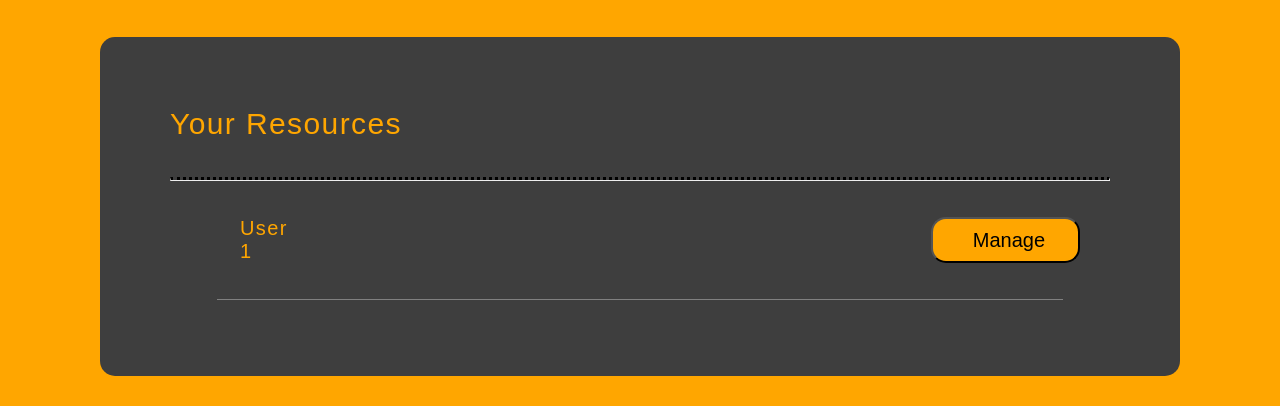
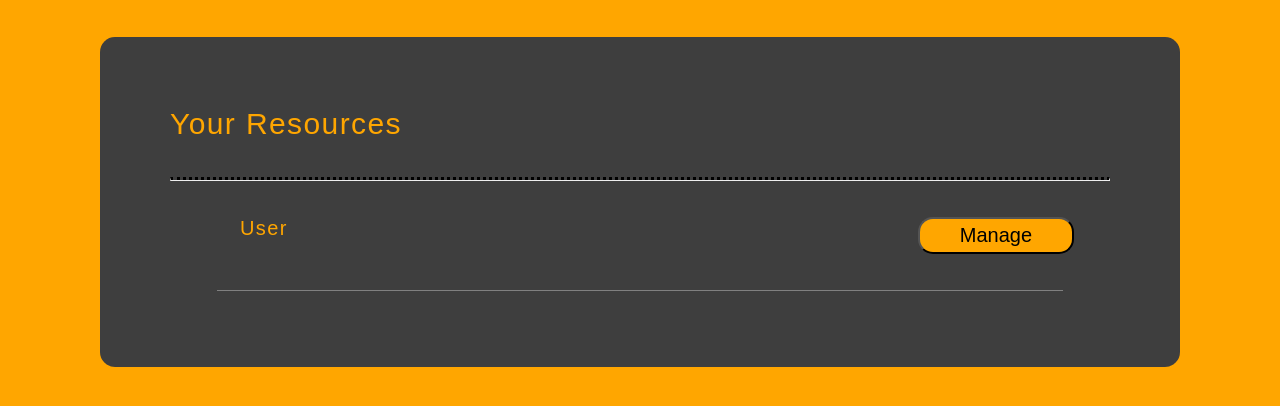
Before and after one commit to Aakash1020/FirstUI, a website: page services.html in a window 1280 px wide. Shown: the part 651-1057 px from the top of the page. Drawn offline with Linux system fonts and the light colour scheme.

Commit message:
fourth commit

```diff
--- a/services.html
+++ b/services.html
@@ -56,7 +56,7 @@
         <hr style="height:2px; border-top: dotted;">
 
             <div class="containergrid">
-                <div class="item2">User 1</div>
+                <div class="item2">User</div>
                 <button class="but1">Manage</button>
             </div>
             <hr style="height:0.5px;border-width:0;color:gray;background-color:gray"width="90%">
```
